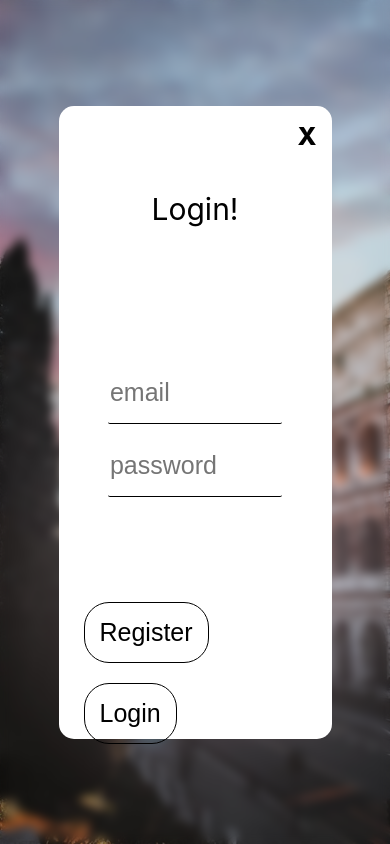
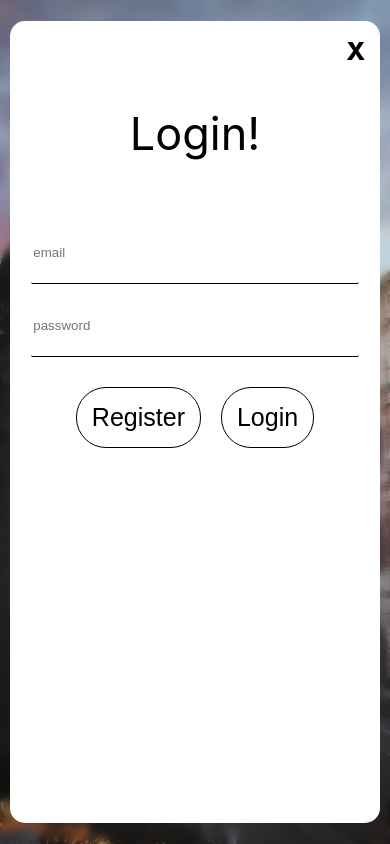
Before and after one commit to kaleckh/MyTravelSite, a React (Create React App) app: page / in a window 390 px wide. Both pictures are taken after a click on the button "Login". Built offline with nearby package versions, Linux system fonts and the light colour scheme.

Commit message:
login page works on phone

```diff
--- a/src/Components/Home.js
+++ b/src/Components/Home.js
@@ -68,7 +68,6 @@ function Home() {
       <div className={styles.wholeScreen}>
         {homeScreen ? (
           <>
-            <Header />
             <div className={styles.mainContainer}>
               <div className={styles.mainBox}>
                 <div className={styles.homeTitle}>
@@ -107,12 +106,20 @@ function Home() {
               {loginToggle ? (
                 <div className={styles.inputContainer}>
                   <div className={styles.loginBackContainer}>
-                    <div className={styles.back}>X</div>
+                    <div
+                      onClick={() => {
+                        sethomeScreen(!homeScreen);
+                      }}
+                      className={styles.back}
+                    >
+                      X
+                    </div>
                   </div>
                   <div className={styles.words}>Login!</div>
                   <div className={styles.row}></div>
                   <div className={styles.inputContainer}>
                     <input
+                      className={styles.input}
                       onChange={(event) => {
                         setLoginEmail(event.target.value);
                       }}
@@ -120,6 +127,7 @@ function Home() {
                       type="text"
                     />
                     <input
+                      className={styles.input}
                       onChange={(event) => {
                         setLoginPassword(event.target.value);
                       }}
@@ -155,6 +163,7 @@ function Home() {
                   <div className={styles.inputTop}>
                     <div className={styles.row}>
                       <input
+                        className={styles.input}
                         onChange={(event) => {
                           setFirstName(event.target.value);
                         }}
@@ -162,6 +171,7 @@ function Home() {
                         type="text"
                       />
                       <input
+                        className={styles.input}
                         onChange={(event) => {
                           setLastName(event.target.value);
                         }}
@@ -171,6 +181,7 @@ function Home() {
                     </div>
 
                     <input
+                      className={styles.input}
                       onChange={(event) => {
                         setRegisterEmail(event.target.value);
                       }}
@@ -178,6 +189,7 @@ function Home() {
                       type="text"
                     />
                     <input
+                      className={styles.input}
                       onChange={(event) => {
                         setRegisterPassword(event.target.value);
                       }}
@@ -185,7 +197,7 @@ function Home() {
                       type="password"
                     />
                     <input placeholder="confirm password" type="password" />
-                    <div>
+                    <div className={styles.row}>
                       <button
                         className={styles.loginbutton}
                         onClick={() => {
--- a/src/Components/Home.module.css
+++ b/src/Components/Home.module.css
@@ -118,7 +118,9 @@ button {
     width: 100%;
 }
 
-input {
+.input {
+    background-color: transparent;
+    border: none;
     margin: 5px;
     height: 60px;
     width: 95%;
@@ -188,7 +190,7 @@ button:hover {
 }
 
 .loginbutton {
-    border-radius: 25px;
+    border-radius: 30px;
     padding: 15px;
     background-color: transparent;
     color: black;
@@ -221,7 +223,7 @@ button:hover {
         padding: 20px;
     }
     .loginbutton {
-        border-radius: 25px;
+        border-radius: 30px;
         padding: 15px;
         background-color: transparent;
         color: black;
@@ -232,9 +234,29 @@ button:hover {
     .inputContainer {
         display: flex;
         flex-direction: column;
-        height: 100%;
+        height: 50%;
         width: 100%;
         align-items: center;
-        justify-content: center;
+    }
+    .words {
+        font-size: 45px;
+    }
+    .loginPage {
+        background-color: white;
+        height: 95%;
+        width: 95%;
+        display: flex;
+        border-radius: 15px;
+        justify-content: space-around;
+    }
+    .mainBox {
+        padding-top: 50px;
+        width: 70%;
+    }
+    .inputTop {
+        width: 95%;
+        display: flex;
+        flex-direction: column;
+        align-items: center;
     }
 }
--- a/src/Components/Person.module.css
+++ b/src/Components/Person.module.css
@@ -76,7 +76,7 @@ img {
     flex-direction: column;
 }
 
-input {
+.input {
     width: 70%;
     font-size: 25px;
     background-color: transparent;
```
